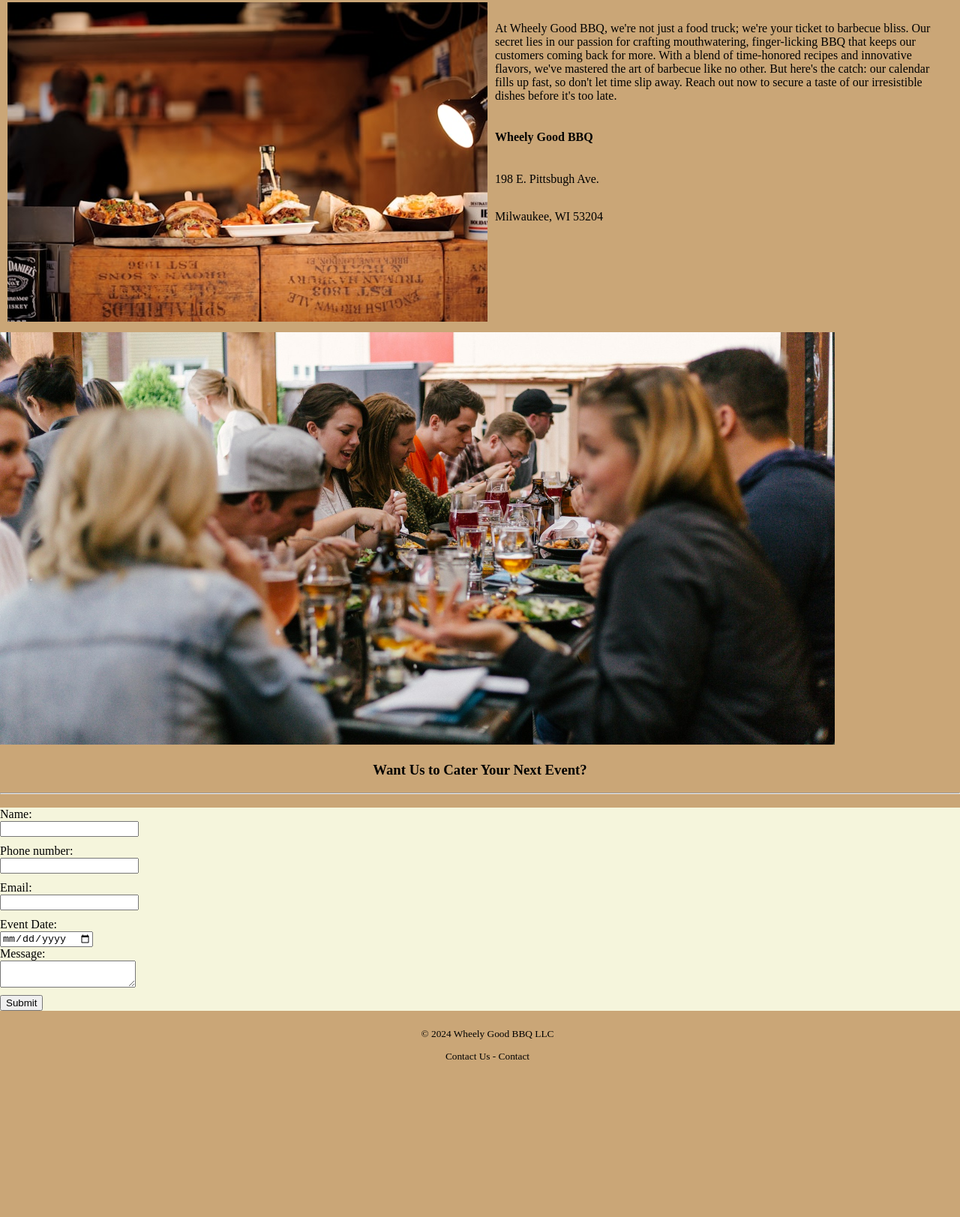
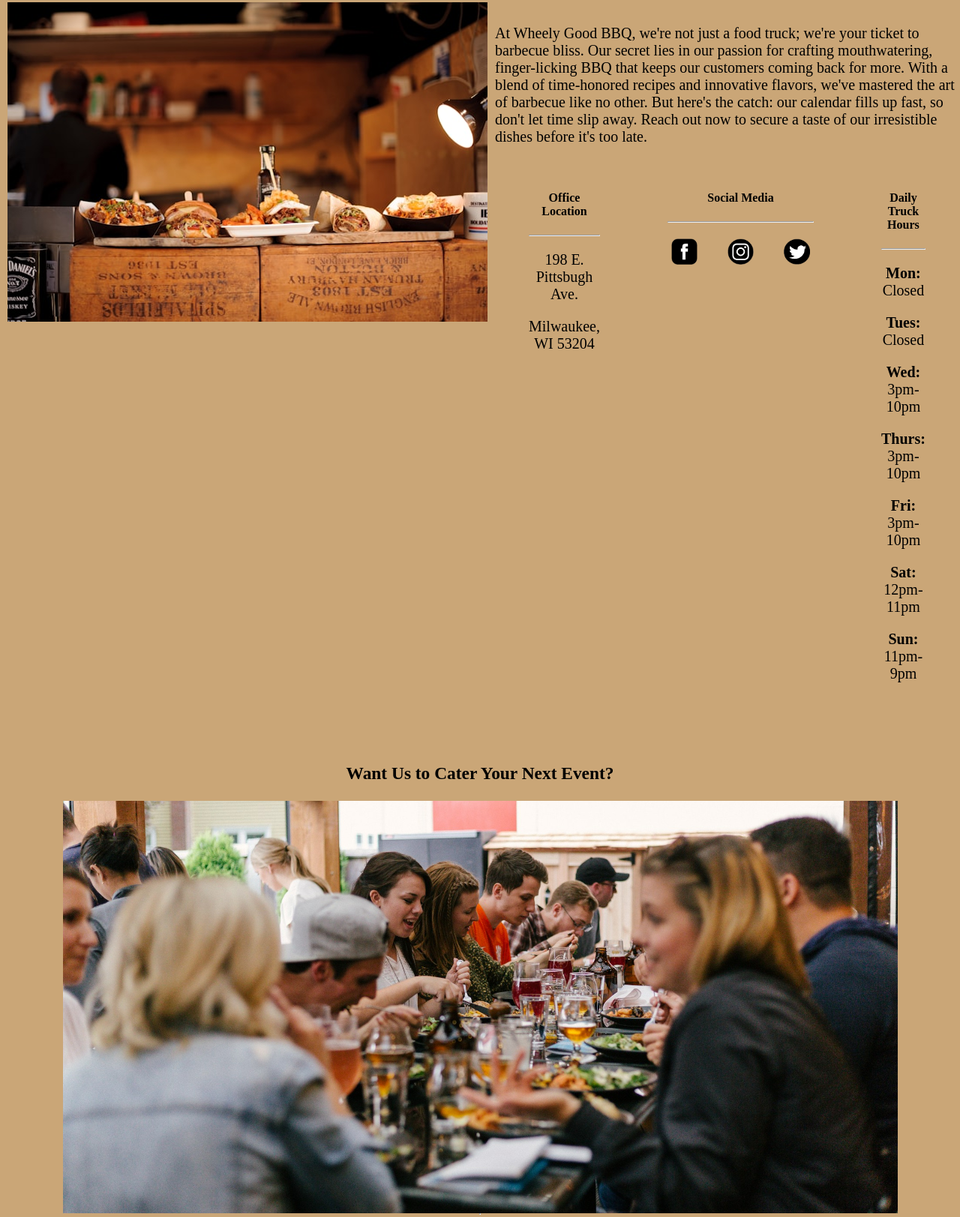
Before and after one commit to JBStrange1/JSFinalProject, a website: page public/Contact/Contact.html in a window 1280 px wide. Shown: the part 411-2034 px from the top of the page at 75% size. Before the commit the page ends 1879 px from the top, so only its background shows below. Drawn offline with Linux system fonts and the light colour scheme.

Commit message:
Work on the cater form for the contact page and some styling for the contact page

```diff
--- a/public/Assests/css/Contact.css
+++ b/public/Assests/css/Contact.css
@@ -8,19 +8,114 @@
     flex-direction: column;
     margin: 5px;
     padding: 5px;
+    font-size: 16px;
+
+}
+.contactInfo p {
+    font-size: 20px;
+}
+
+.socialmedia {
+    display: inline-block;
+    padding: 5px;
+
+}
+.social-media-list {
+    list-style: none;
+    padding: 0;
+    display: flex;
+    justify-content: center;
+    gap: 30px;
+}
+.socialmedia:hover img {
+    filter: brightness(0.8);
+    opacity: 0.7;
+}
+
+.contactCards {
+    display: flex;
+    justify-content: center;
+}
+.contactColumn {
+    text-align: center;
+    padding: 5px;
+    margin-top: 15px;
+    margin-left: 40px;
+    margin-right: 40px;
+    margin-bottom: 40px;
+}
+
+.cater {
+    display: flex;
+    flex-direction: column;
+    align-items: center;
+    font-size: 20px;
+}
+
+.cater img {
+    max-width: 100%;
+    height: auto;
+}
+
+.caterFormContainer {
+    display: flex;
+    justify-content: center;
+    align-items: center;
+    height: 70vh;
+    padding: 10px;
+    background-color: tan;
+}
+
+#caterForm {
+    background-color: #fff;
+    padding: 10px;
+    border-radius: 10px;
+    box-shadow: 0 0 10px rgba(0, 0, 0, 0.1);
+    width: 100%;
+    max-width: 500px;
+}
+
+#caterForm h2 {
+    text-align: center;
+    margin-bottom: 20px;
 }
 
 .form-row {
-    margin-bottom: 10px;
+    margin-bottom: 15px;
+}
+
+.form-row label {
+    display: block;
+    margin-bottom: 5px;
+    font-weight: bold;
 }
 
 .form-input {
-    display: block;
+    width: 100%;
+    padding: 10px;
+    border: 1px solid #ddd;
+    border-radius: 5px;
+    box-sizing: border-box;
 }
 
-.form-error {
-    color: red;
+.form-input:focus {
+    border-color: #007BFF;
+    outline: none;
 }
-.caterForm {
-    background-color: beige;
+
+button[type="submit"] {
+    display: block;
+    width: 100%;
+    padding: 10px;
+    background-color: #007BFF;
+    color: #fff;
+    border: none;
+    border-radius: 5px;
+    font-size: 16px;
+    cursor: pointer;
+    margin-top: 10px;
 }
+
+button[type="submit"]:hover {
+    background-color: #0056b3;
+}
--- a/public/Contact/Contact.html
+++ b/public/Contact/Contact.html
@@ -28,19 +28,42 @@
                 </div>
                 <div class="contactInfo">
                     <p>At Wheely Good BBQ, we're not just a food truck; we're your ticket to barbecue bliss. Our secret lies in our passion for crafting mouthwatering, finger-licking BBQ that keeps our customers coming back for more. With a blend of time-honored recipes and innovative flavors, we've mastered the art of barbecue like no other. But here's the catch: our calendar fills up fast, so don't let time slip away. Reach out now to secure a taste of our irresistible dishes before it's too late. </p>
-                    <h4>Wheely Good BBQ</h4>
-                    <p>198 E. Pittsbugh Ave.</p>
-                    <p>Milwaukee, WI 53204</p>
+                    <div class="contactCards">
+                        <div class="contactColumn">
+                            <h4>Office Location</h4><hr>
+                            <p>198 E. Pittsbugh Ave.</p>
+                            <p>Milwaukee, WI 53204</p>
+                        </div>
+                        <div class="contactColumn">
+                            <h4>Social Media</h4><hr>
+                            <ul class="social-media-list">
+                                <li class="socialmedia"><a href="#"> <img src="/Assests/img/facebookLogo.png" alt="Facebook Logo" width="35" height="35"></a></li>
+                                <li class="socialmedia"><a href="#"> <img src="/Assests/img/instagramLogo.png" alt="Instagram Logo" width="35" height="35"></a></li>
+                                <li class="socialmedia"><a href="#"> <img src="/Assests/img/twitterLogo.png" alt="Twitter Logo" width="35" height="35"></a></li>
+                            </ul>
+                        </div>
+                        <div class="contactColumn">
+                            <h4>Daily Truck Hours</h4><hr>
+                            <p><b>Mon:</b> Closed</p>
+                            <p><b>Tues:</b> Closed</p>
+                            <p><b>Wed:</b> 3pm-10pm</p>
+                            <p><b>Thurs:</b> 3pm-10pm</p>
+                            <p><b>Fri:</b> 3pm-10pm</p>
+                            <p><b>Sat:</b> 12pm-11pm</p>
+                            <p><b>Sun:</b> 11pm-9pm</p>
+                        </div>
+                    </div>
                 </div>
             </div>
-            <div>
+            <div class="cater">
+                <h3>Want Us to Cater Your Next Event?</h3>
                 <img src="/Assests/img/caterEventImage(1).jpg" alt="Image of a Catered Event">
-                <h3>Want Us to Cater Your Next Event?</h3>
                 <hr>
                 <br>
             </div>
-            <div class="caterForm">
+            <div class="caterFormContainer">
                 <form id="caterForm">
+                    <h2>Catering Request</h2>
                     <div class="form-row">
                         <label for="name">Name:</label>
                         <input id="name" class="form-input" type="text" name="name" required>
@@ -53,7 +76,7 @@
                         <label for="email">Email:</label>
                         <input id="email" class="form-input" type="text" name="email" required>
                       </div>
-                      <div>
+                      <div class="form-row">
                         <label for="date">Event Date:</label>
                         <input type="date" class="form-input" name="date" required>
                       </div>
```
Also changed, not shown: public/Assests/img/facebookLogo.png (added), public/Assests/img/instagramLogo.png (added), public/Assests/img/twitterLogo.png (added).
